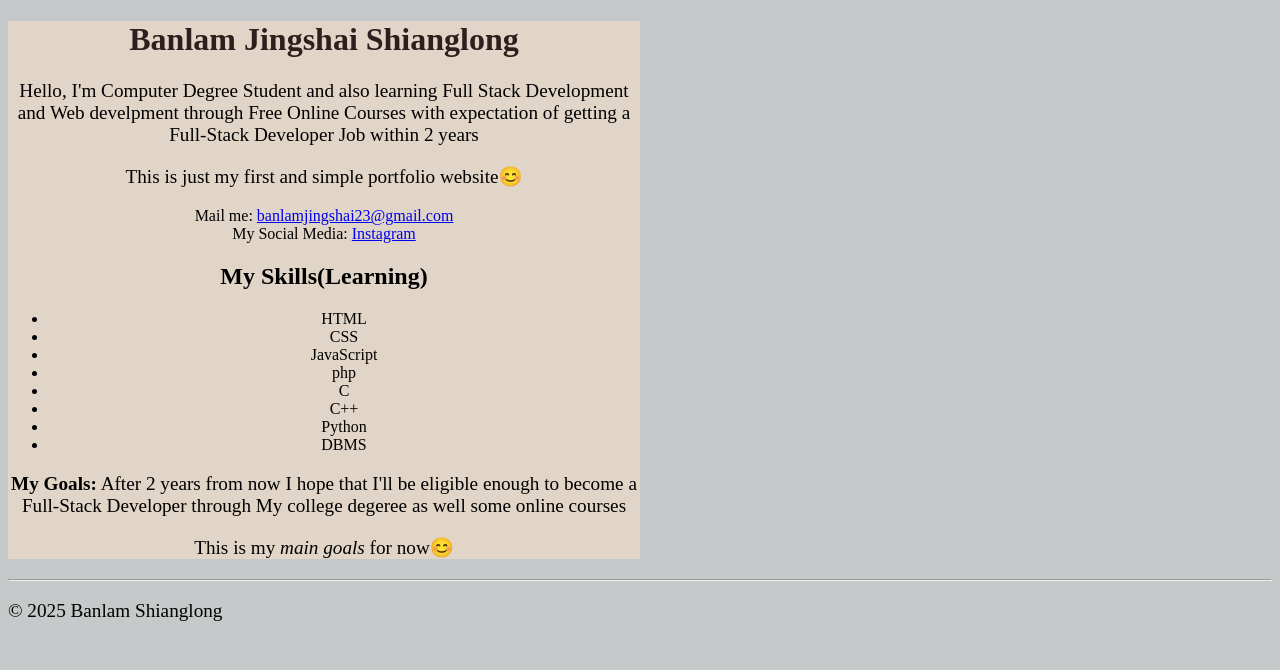
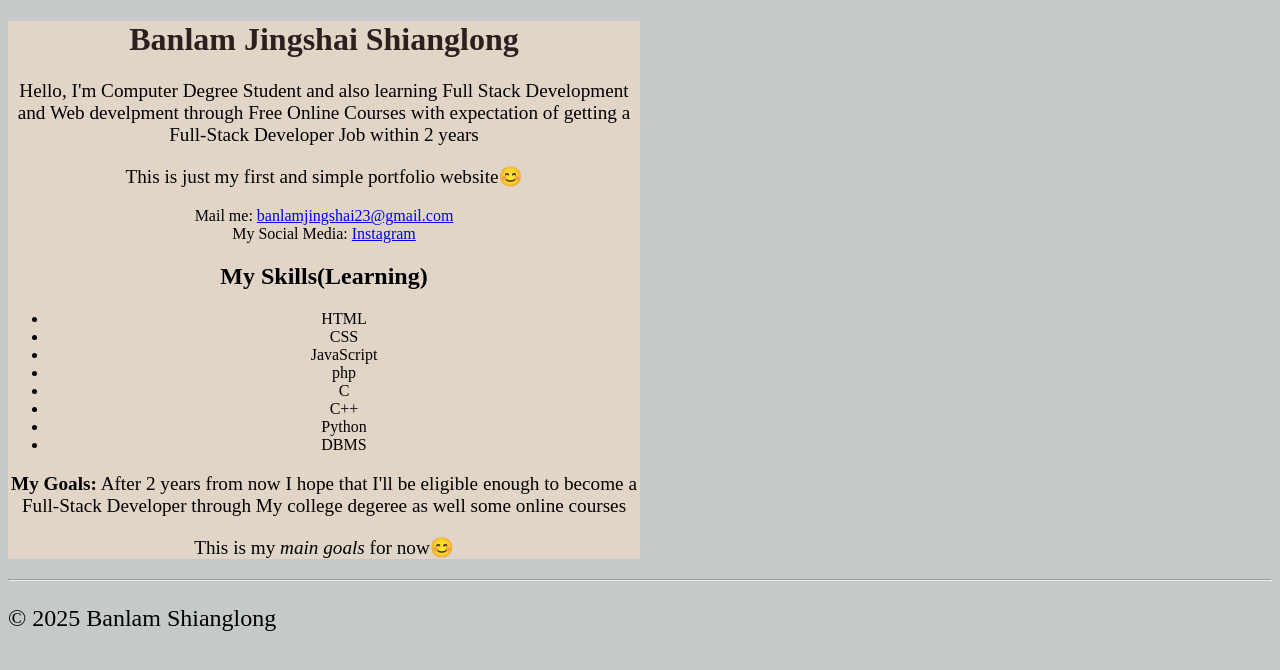
Before and after one commit to Banlam23/portfolio, a plain HTML site: page index.html in a window 1280 px wide. Drawn offline with Linux system fonts and the light colour scheme.

Commit message:
Update style.css

```diff
--- a/style.css
+++ b/style.css
@@ -18,3 +18,7 @@ p {
     width: 50%;
     height: auto;
 }
+footer {
+    align-text: center;
+    font-size: 20px;
+}
```
